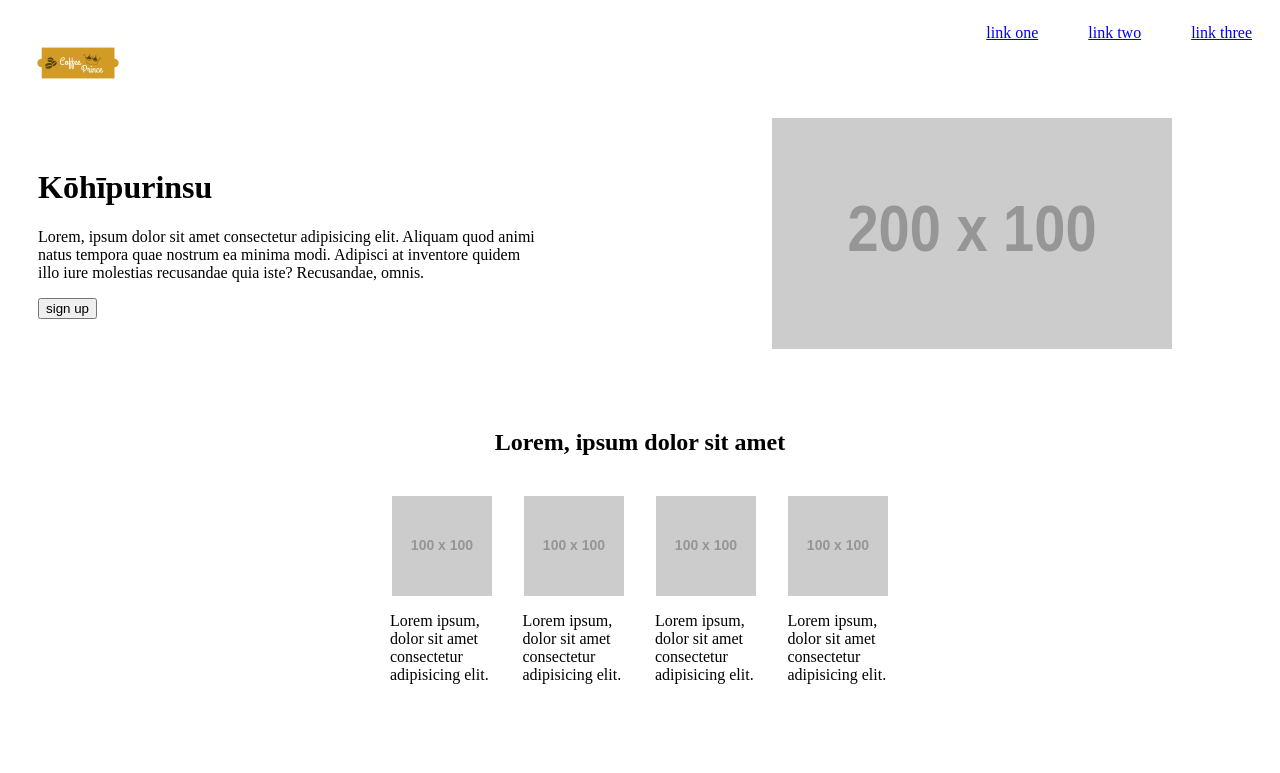
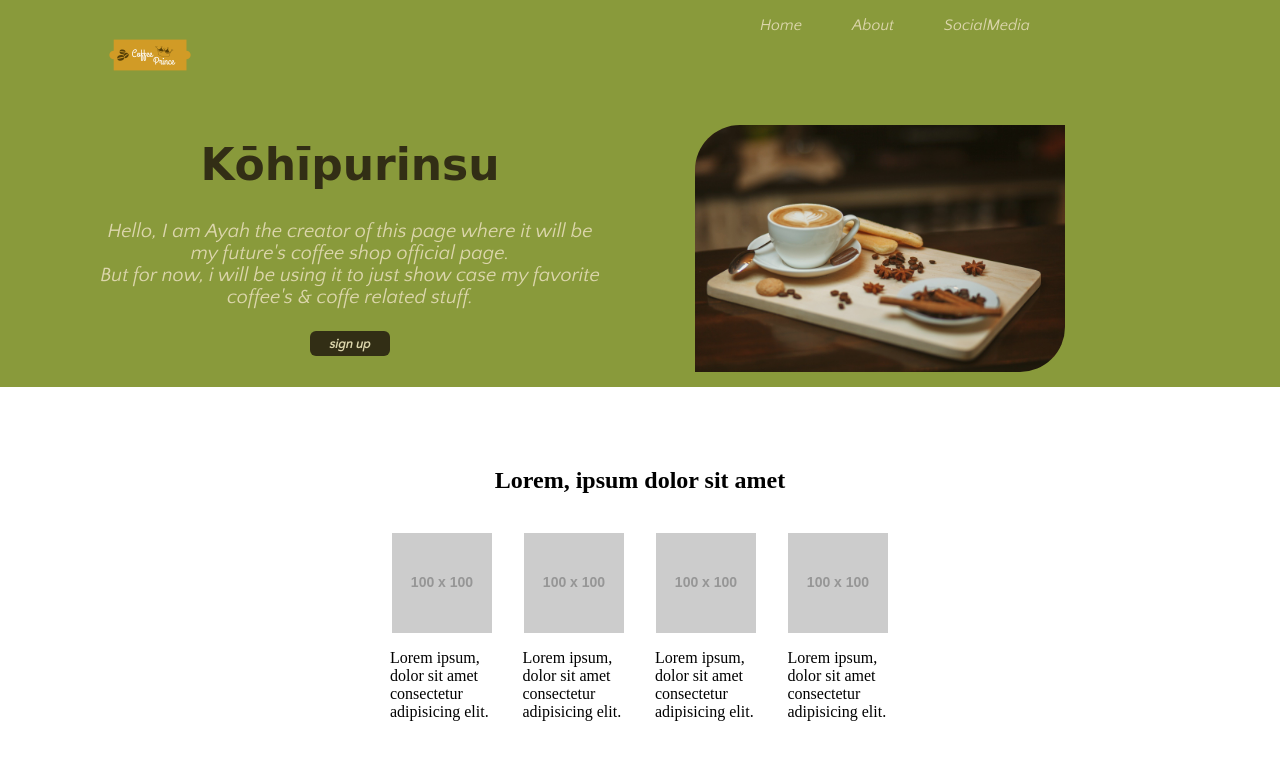
Before and after one commit to Aya333/coffee-page, a plain HTML site: page index.html in a window 1280 px wide. Shown: the top 773 px of the page. Drawn offline with Linux system fonts and the light colour scheme; placeholder pictures from the web are drawn by us; a web font is replaced by a local one.

Commit message:
Done fully styling the header

```diff
--- a/css/style.css
+++ b/css/style.css
@@ -1,16 +1,31 @@
-* {
+@import url('https://fonts.googleapis.com/css2?family=Fleur+De+Leah&display=swap');
+@import url('https://fonts.googleapis.com/css2?family=Quattrocento+Sans:ital@1&display=swap');
+*{
   box-sizing: border-box;
+}
+body{
+margin: 0;
+height: 100%;
 }
 header {
   display: flex;
   flex: 1 1 0%;
-  flex-direction: column;
+  justify-content: space-around;
+  flex-flow: row wrap;
+  align-items: center;
+  /* background-color:#9fb445; */
+  background-color:#899a3b;
+
+
+
+
 }
 /********** START OF NAV BAR STYLING ************/
 .first-section {
   display: flex;
   flex: 1 1 0%;
   justify-content: space-between;
+
 }
 
 .links ul {
@@ -18,13 +33,20 @@ header {
   display: flex;
   justify-items: flex-end;
   gap: 50px;
-  margin-right: 20px;
+  margin-right: 250px;
+font-family: 'Quattrocento Sans', sans-serif;
+
 }
 
+ul li a{
+ text-decoration: none;
+ color: #dcd6ac;
+
+}
 .first-section img {
   height: auto;
   width: 100px;
-  margin-left: 20px;
+  margin-left: 100px;
   margin-bottom: 5px;
   margin-top: 5px;
 }
@@ -36,16 +58,44 @@ header {
 }
 .header-main-left {
   align-items: flex-start;
-  text-align: left;
+  text-align: center;
   width: 500px;
   height: auto;
-  margin: 30px;
+  margin-left: 100px;
+ color: #322e15;
+ font-family: 'Fleur De Leah', cursive;
+font-size:22px;
+}
+.header-main-left p{
+ color: #dcd6ac;
+font-size: 20px;
+font-family: 'Quattrocento Sans', sans-serif;
+
 }
 
+.header-main-left button{
+  width:80px;
+  height: 25px;
+  border:transparent;
+  border-radius: 6px;
+  font-size: 13px;
+  font-weight: bold;
+  background-color:#322e15 ;
+ color: #dcd6ac;
+font-family: 'Quattrocento Sans', sans-serif;
+
+
+
+}
 .container img {
   width: 400px;
   height: auto;
-  margin-right: 100px;
+  margin-right: 200px;
+  padding: 15px;
+  opacity:0.9;
+  border:transparent;
+  border-top-left-radius:60px ;
+  border-bottom-right-radius: 60px;
 }
 /********** END OF HEDER STYLING ************/
 
@@ -102,7 +152,3 @@ footer{
     height:70px;
 
 }
-
-/*   border: solid;
-    border-width: 5px;
-    border-color: black; */
--- a/index.html
+++ b/index.html
@@ -10,41 +10,35 @@
   </head>
   <body>
     <header>
-      <nav class="first-section">
+      <div class="first-section">
         <img src="/images/logo.png" alt="Coffe-shop logo" />
         <span class="links">
           <ul>
             <li>
-              <a href="#">link one</a>
+              <a href="#">Home</a>
             </li>
             <li>
-              <a href="#">link two</a>
+              <a href="#">About</a>
             </li>
             <li>
-              <a href="#">link three</a>
+              <a href="#">SocialMedia</a>
             </li>
           </ul>
         </span>
-      </nav>
+      </div>
       <div class="container">
         <span class="header-main-left">
           <h1>Kōhīpurinsu</h1>
           <p>
-            Lorem, ipsum dolor sit amet consectetur adipisicing elit. Aliquam
-            quod animi natus tempora quae nostrum ea minima modi. Adipisci at
-            inventore quidem illo iure molestias recusandae quia iste?
-            Recusandae, omnis.
+         Hello, I am Ayah the creator of this page where it will be my future's coffee shop official page.
+         <br>
+         But for now, i will be using it to just show case my favorite coffee's & coffe related stuff.
           </p>
 
           <button>sign up</button>
         </span>
 
-        <img
-          src="https://via.placeholder.com/200x100/000000/
-
-    C/O https://placeholder.com/#How_To_Use_Our_Placeholders"
-          alt=""
-        />
+        <img src="/images/brown-set.jpg" alt="Brown-coffee-set"/>
       </div>
     </header>
 
@@ -92,9 +86,8 @@
       </div>
 
       <div class="main-part3">
-          <h3>Lorem ipsum, dolor sit amet consectetur adipisicing elit.</h3>
-          <p>Lorem ipsum, dolor sit amet consectetur</p>
-
+        <h3>Lorem ipsum, dolor sit amet consectetur adipisicing elit.</h3>
+        <p>Lorem ipsum, dolor sit amet consectetur</p>
       </div>
       <button class="sign">sign up</button>
     </main>
```
Also changed, not shown: images/brown-set.jpg (added).
